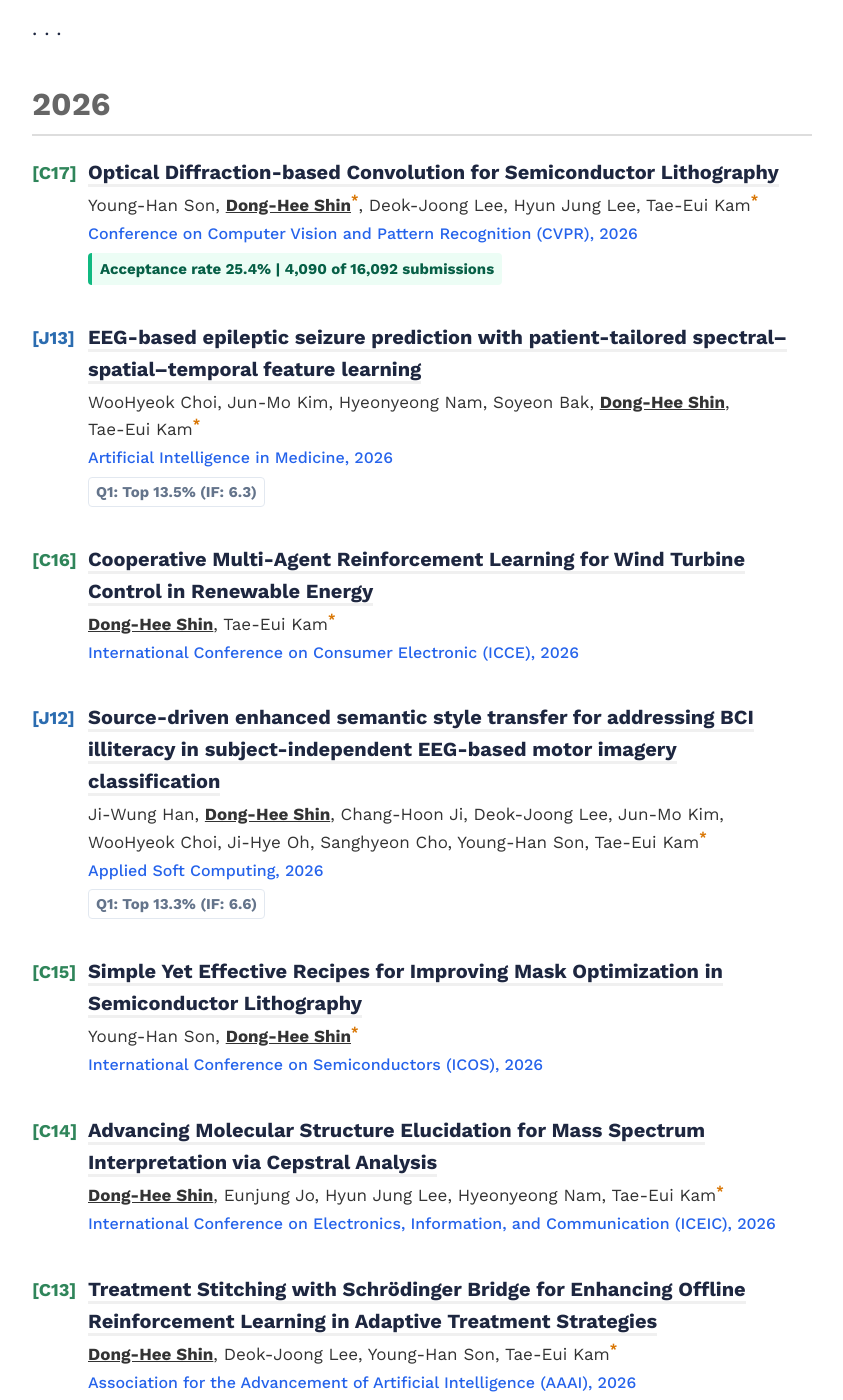
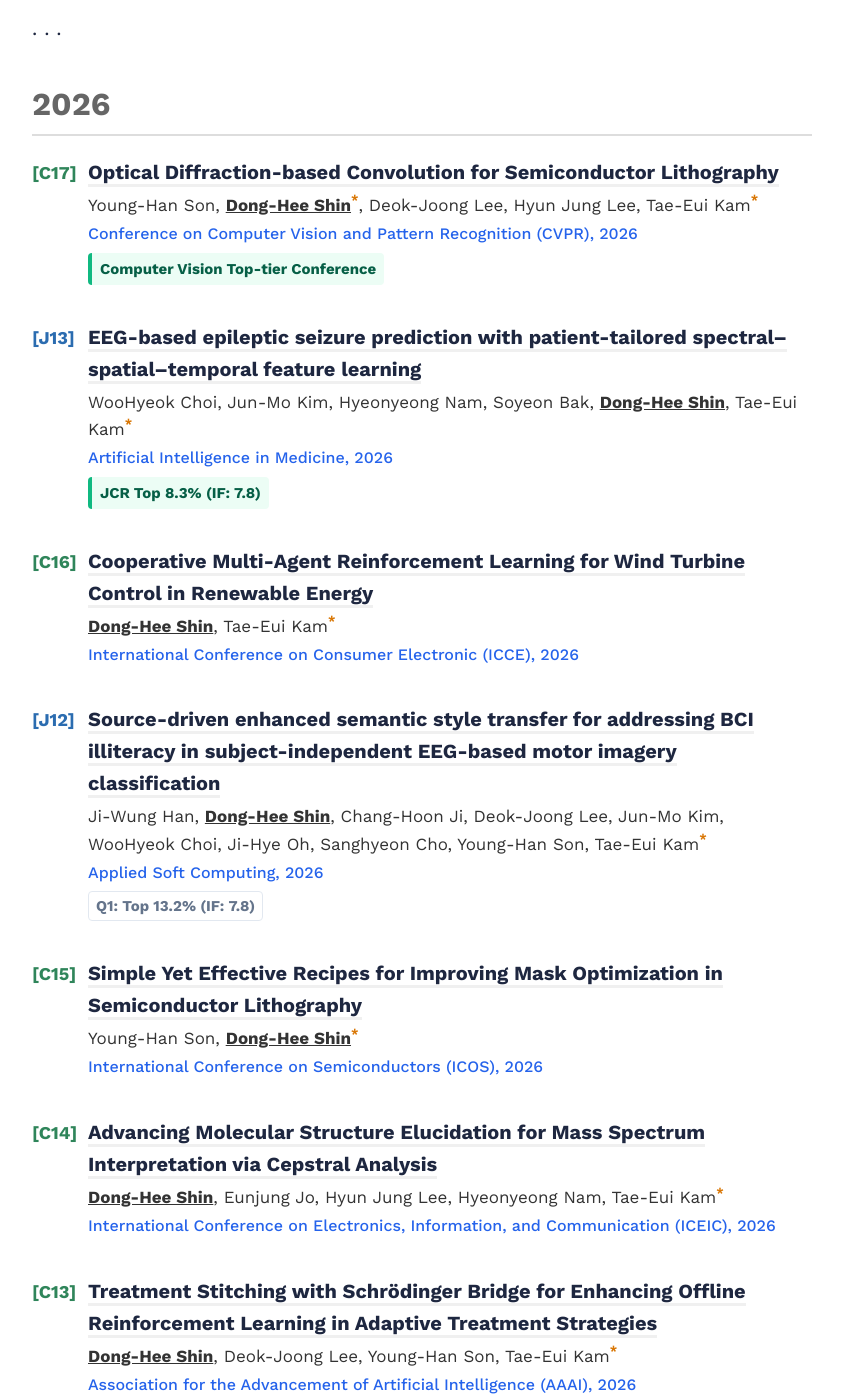
Before and after one commit to donghee-shin-page/donghee-shin-page.github.io, a Jekyll site: the page built from _pages/02-publications.html, in a window 1280 px wide and 1400 px high, scrolled down 380 px. Shown: the whole window, without its empty margins (218-1061 px from the left). Built offline with Jekyll 4.4.1, drawn with Linux system fonts in a browser that asks for light colours; nearby versions of some CDN libraries; some of the changed text lies outside the part shown.

Commit message:
Update full_publications.yml

```diff
--- a/_data/full_publications.yml
+++ b/_data/full_publications.yml
@@ -1,22 +1,21 @@
 publications:
-
   - type: C
     title: "Optical Diffraction-based Convolution for Semiconductor Lithography"
-    link: ""
+    link: "https://openaccess.thecvf.com/content/CVPR2026/papers/Son_Optical_Diffraction-based_Convolution_for_Semiconductor_Lithography_CVPR_2026_paper.pdf"
     authors: "Young-Han Son, Dong-Hee Shin*, Deok-Joong Lee, Hyun Jung Lee, Tae-Eui Kam*"
     venue: "Conference on Computer Vision and Pattern Recognition (CVPR), 2026"
-    note: "Acceptance rate 25.4% | 4,090 of 16,092 submissions"
+    note: "Computer Vision Top-tier Conference"
 
   - type: J
     title: "EEG-based epileptic seizure prediction with patient-tailored spectral–spatial–temporal feature learning"
     link: "https://www.sciencedirect.com/science/article/pii/S0933365726000230"
-    authors: "WooHyeok Choi, Jun-Mo Kim, Hyeonyeong Nam, Soyeon Bak, Dong-Hee Shin,<br> Tae-Eui Kam*"
+    authors: "WooHyeok Choi, Jun-Mo Kim, Hyeonyeong Nam, Soyeon Bak, Dong-Hee Shin, Tae-Eui Kam*"
     venue: "Artificial Intelligence in Medicine, 2026"
-    subnote: "Q1: Top 13.5% (IF: 6.3)"
+    note: "JCR Top 8.3% (IF: 7.8)"
 
   - type: C
     title: "Cooperative Multi-Agent Reinforcement Learning for Wind Turbine Control in Renewable Energy"
-    link: ""
+    link: "https://ieeexplore.ieee.org/abstract/document/11449594/"
     authors: "Dong-Hee Shin, Tae-Eui Kam*"
     venue: "International Conference on Consumer Electronic (ICCE), 2026"
 
@@ -25,7 +24,7 @@
     link: "https://www.sciencedirect.com/science/article/pii/S1568494625017958"
     authors: "Ji-Wung Han, Dong-Hee Shin, Chang-Hoon Ji, Deok-Joong Lee, Jun-Mo Kim, WooHyeok Choi, Ji-Hye Oh, Sanghyeon Cho, Young-Han Son, Tae-Eui Kam*"
     venue: "Applied Soft Computing, 2026"
-    subnote: "Q1: Top 13.3% (IF: 6.6)"
+    subnote: "Q1: Top 13.2% (IF: 7.8)"
 
   - type: C
     title: "Simple Yet Effective Recipes for Improving Mask Optimization in Semiconductor Lithography"
@@ -35,7 +34,7 @@
 
   - type: C
     title: "Advancing Molecular Structure Elucidation for Mass Spectrum Interpretation via Cepstral Analysis"
-    link: ""
+    link: "https://ieeexplore.ieee.org/abstract/document/11386243"
     authors: "Dong-Hee Shin, Eunjung Jo, Hyun Jung Lee, Hyeonyeong Nam, Tae-Eui Kam*"
     venue: "International Conference on Electronics, Information, and Communication (ICEIC), 2026"
 
@@ -44,21 +43,21 @@
     link: "https://arxiv.org/pdf/2511.12075"
     authors: "Dong-Hee Shin, Deok-Joong Lee, Young-Han Son, Tae-Eui Kam*"
     venue: "Association for the Advancement of Artificial Intelligence (AAAI), 2026"
-    note: "Oral presentation"
+    note: "AI Top-tier Conference"
 
   - type: C
     title: "Offline Model-based Optimization for Real-World Molecular Discovery"
     link: "https://openreview.net/pdf?id=erbRHt0XgI"
     authors: "Dong-Hee Shin, Young-Han Son, Hyun Jung Lee, Deok-Joong Lee, Tae-Eui Kam*"
     venue: "International Conference on Machine Learning (ICML), 2025"
-    note: "Acceptance rate 26.9% | 3,260 of 12,107 submissions (excluding desk-rejected papers)"
+    note: "AI Top-tier Conference"
 
   - type: J
     title: "Sharpness-Aware Minimization with Physics-Informed Regularizations for Predicting Semiconductor Material Properties in Molecular Dynamics"
     link: "https://www.sciencedirect.com/science/article/pii/S0169743925001960"
     authors: "Dong-Hee Shin, Young-Han Son, Tae-Eui Kam*"
     venue: "Chemometrics and Intelligent Laboratory Systems (CHEMOLAB), 2025"
-    note: "JCR Top 3.8% (IF: 3.8)"
+    note: "JCR Top 6.8% (IF: 3.8)"
 
   - type: C
     title: "Diverse Sharpness-Aware Minimization for Machine Learning Force Fields in Semiconductor Simulations"
@@ -77,13 +76,14 @@
     link: "https://openaccess.thecvf.com/content/CVPR2025/papers/Park_DART_Disease-aware_Image-Text_Alignment_and_Self-correcting_Re-alignment_for_Trustworthy_Radiology_CVPR_2025_paper.pdf"
     authors: "Sang-Jun Park, Keun-Soo Heo, Dong-Hee Shin, Young-Han Son, Ji-Hye Oh,<br> Tae-Eui Kam*"
     venue: "IEEE/CVF Conference on Computer Vision and Pattern Recognition (CVPR), 2025"
+    note: "Computer Vision Top-tier Conference"
 
   - type: J
     title: "Population-Based Evolutionary Search for Joint Hyperparameter and Architecture Optimization in Brain-Computer Interface"
     link: "https://www.sciencedirect.com/science/article/pii/S095741742402699X"
     authors: "Dong-Hee Shin, Deok-Joong Lee, Ji-Wung Han, Young-Han Son, Tae-Eui Kam*"
     venue: "Expert Systems with Applications (ESWA), 2025"
-    note: "JCR Top 6.1% (IF: 7.5)"
+    note: "JCR Top 5.0% (IF: 9.4)"
 
   - type: C
     title: "Designing Selective Drugs: Multi-Objective Optimization to Mitigate Off-Target Effects"
@@ -121,7 +121,7 @@
     link: "https://openreview.net/pdf?id=pmfub8rn4W"
     authors: "Dong-Hee Shin, Young-Han Son, Deok-Joong Lee, Ji-Wung Han, Tae-Eui Kam*"
     venue: "International Joint Conference on Artificial Intelligence (IJCAI), 2024"
-    note: "Lead oral presentation (12 min) | Top 2.2% (128 of 5,651 submissions)"
+    note: "AI Top-tier Conference"
 
   - type: J
     title: "Sparse Graph Representation Learning Based on Reinforcement Learning for Personalized Mild Cognitive Impairment (MCI) Diagnosis"
@@ -170,7 +170,7 @@
     link: "https://www.frontiersin.org/journals/human-neuroscience/articles/10.3389/fnhum.2023.1194751/full"
     authors: "Da-Hyun Kim, Dong-Hee Shin, Tae-Eui Kam*"
     venue: "Frontiers in Human Neuroscience, 2023"
-    note: "JCR Q2 (IF: 2.4)"
+    subnote: "JCR Q2 (IF: 2.4)"
 
   - type: C
     title: "GNN-based Antibody Structure Prediction using Quaternion and Euler Angle Combined Representation"
```
